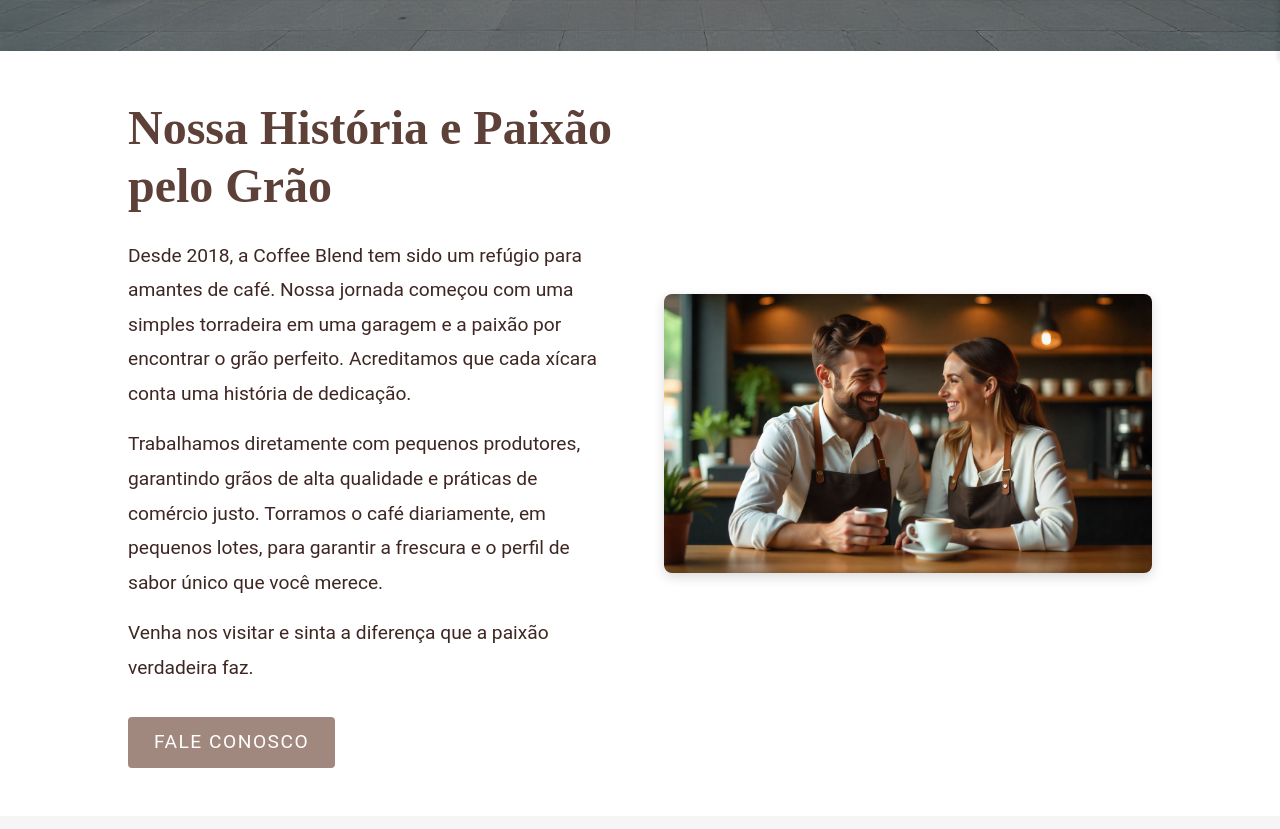
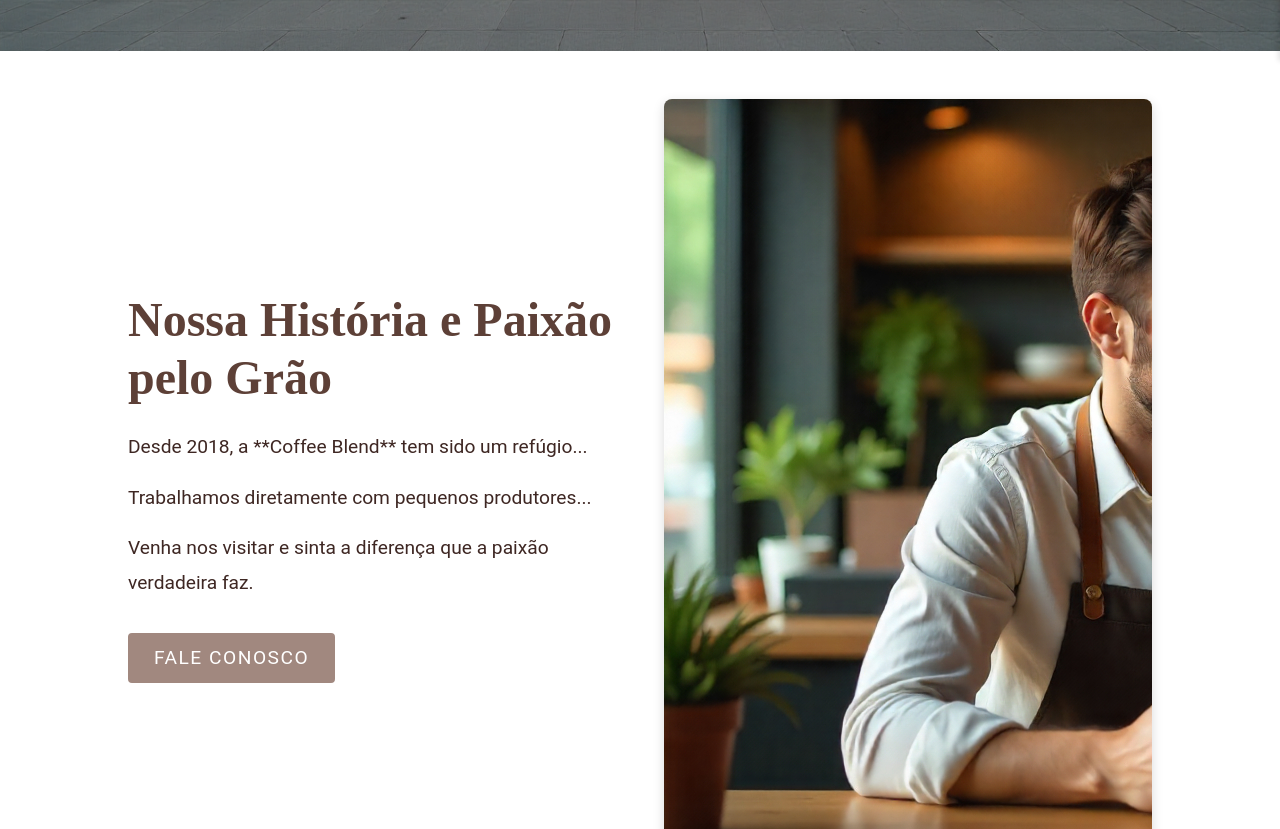
Before and after one commit to PatricAugusto/Free-Template-Cafeteria-v1, a React (Vite) app: page / in a window 1280 px wide. Shown: the part 739-1568 px from the top of the page. Built offline with nearby package versions, Linux system fonts and the light colour scheme.

Commit message:
feat(animation): Instala Framer Motion e implementa scroll-triggered animations na AboutSection

```diff
--- a/package.json
+++ b/package.json
@@ -10,6 +10,7 @@
     "preview": "vite preview"
   },
   "dependencies": {
+    "framer-motion": "^12.23.24",
     "react": "^19.2.0",
     "react-dom": "^19.2.0",
     "styled-components": "^6.1.19"
--- a/src/components/AboutSection/AboutSection.jsx
+++ b/src/components/AboutSection/AboutSection.jsx
@@ -1,4 +1,5 @@
-import React from 'react';
+import React, { useRef } from 'react';
+import { motion, useInView } from 'framer-motion';
 import Button from '../Button/Button';
 import {
   AboutContainer,
@@ -11,30 +12,78 @@ import {
 
 import AboutImage from '../../assets/about-image.jpeg';
 
+const containerVariants = {
+  hidden: { opacity: 0, y: 50 },
+  visible: {
+    opacity: 1,
+    y: 0,
+    transition: {
+      duration: 0.8,
+      ease: "easeOut",
+      staggerChildren: 0.5
+    }
+  },
+};
+
+const textItemVariants = {
+  hidden: { opacity: 0, y: 20 },
+  visible: { opacity: 1, y: 0, transition: { duration: 0.6 } },
+};
+
+const imageVariants = {
+  hidden: { opacity: 0, x: 50 },
+  visible: { opacity: 1, x: 0, transition: { duration: 0.8, ease: "easeOut" } },
+};
+
 const AboutSection = () => {
+
+  const ref = useRef(null);
+  const isInView = useInView(ref, { once: true, amount: 0.5 });
+
   return (
-    <AboutContainer id="about">
+    <AboutContainer id="about" ref={ref}>
       <ContentWrapper>
-        <TextContent>
+
+        <motion.div
+          variants={containerVariants}
+          initial="hidden"
+          animate={isInView ? "visible" : "hidden"}
+          style={{ flex: 1, textAlign: 'left' }}
+        >
           <AboutTitle>Nossa História e Paixão pelo Grão</AboutTitle>
 
+          <motion.div variants={textItemVariants}>
              <Paragraph>
-            Desde 2018, a Coffee Blend tem sido um refúgio para amantes de café. Nossa jornada começou com uma simples torradeira em uma garagem e a paixão por encontrar o grão perfeito. Acreditamos que cada xícara conta uma história de dedicação.
+               Desde 2018, a **Coffee Blend** tem sido um refúgio...
              </Paragraph>
+          </motion.div>
 
+          <motion.div variants={textItemVariants}>
              <Paragraph>
-            Trabalhamos diretamente com pequenos produtores, garantindo grãos de alta qualidade e práticas de comércio justo. Torramos o café diariamente, em pequenos lotes, para garantir a frescura e o perfil de sabor único que você merece.
+               Trabalhamos diretamente com pequenos produtores...
              </Paragraph>
+          </motion.div>
 
+          <motion.div variants={textItemVariants}>
              <Paragraph>
                Venha nos visitar e sinta a diferença que a paixão verdadeira faz.
              </Paragraph>
+          </motion.div>
 
+          <motion.div variants={textItemVariants}>
              <Button href="#contact">Fale Conosco</Button>
-        </TextContent>
+          </motion.div>
+
+        </motion.div>
 
         <ImageWrapper>
-          <img src={AboutImage} alt="Interior acolhedor da cafeteria Coffee Blend, mostrando a área de balcão." />
+          <motion.img
+            src={AboutImage}
+            alt="Nossa cafeteria e ambiente acolhedor"
+            variants={imageVariants}
+            initial="hidden"
+            animate={isInView ? "visible" : "hidden"}
+          />
         </ImageWrapper>
       </ContentWrapper>
     </AboutContainer>
--- a/src/components/AboutSection/AboutSection.styles.js
+++ b/src/components/AboutSection/AboutSection.styles.js
@@ -1,5 +1,6 @@
 import styled from 'styled-components';
 import { theme } from '../../styles/Theme';
+import { motion } from 'framer-motion';
 
 export const AboutContainer = styled.section`
   padding: ${theme.spacings.extraLarge} 10%;
@@ -68,7 +69,8 @@ export const ImageWrapper = styled.div`
   border-radius: 8px;
   box-shadow: 0 4px 12px rgba(0, 0, 0, 0.15);
 
-  img {
+  img,
+  ${motion.img}
     width: 100%;
     height: auto;
     display: block;
```
Also changed, not shown: 1 other file (tests, documents, lock files or other folders). Lines whose indentation alone changed are shown as unchanged.
